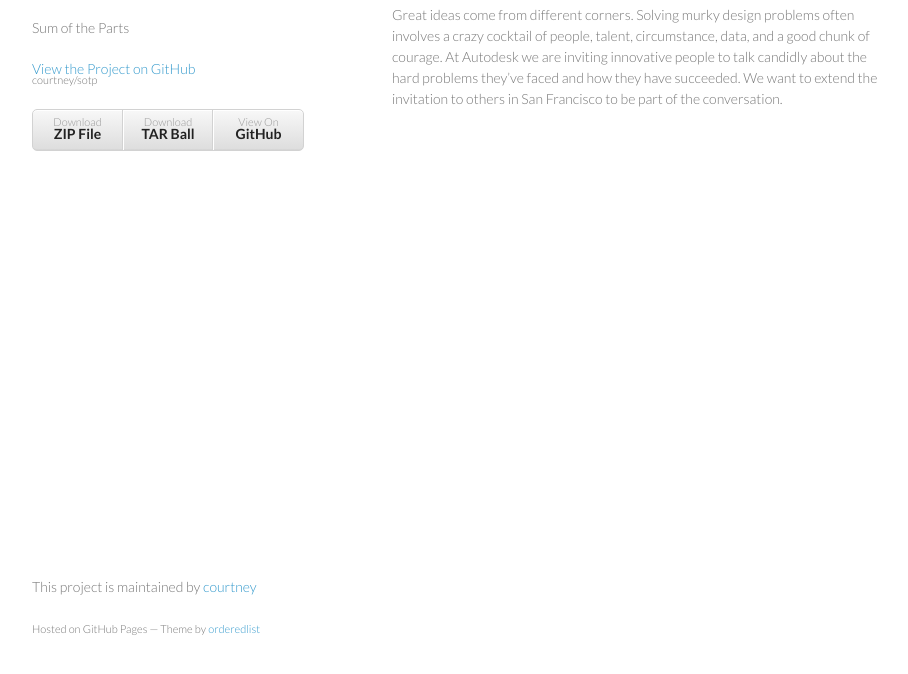
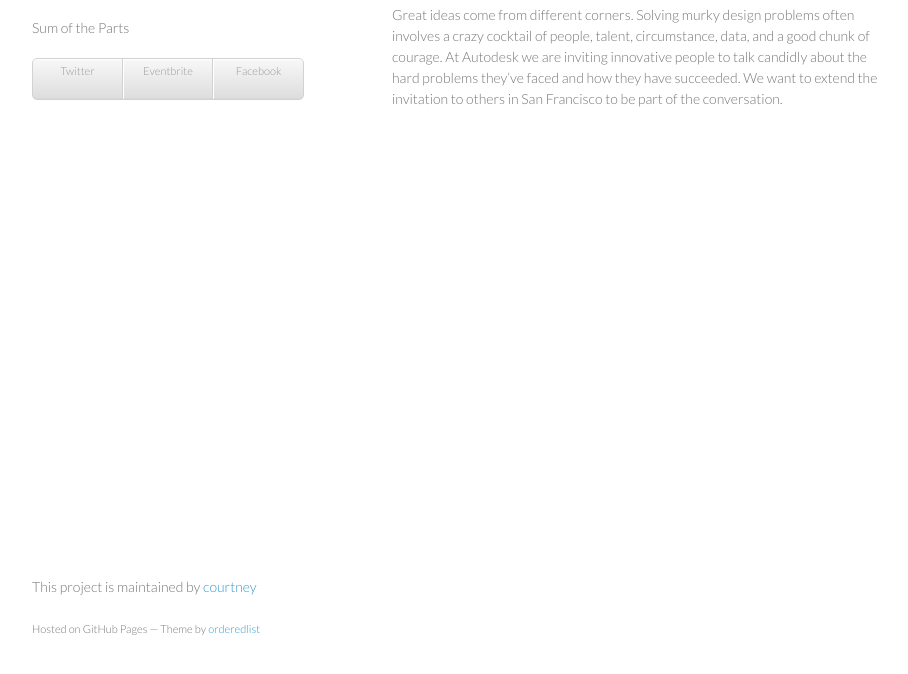
Before and after one commit to courtney/sotp, a plain HTML site: page index.html in a window 1280 px wide. Shown: the part 92-766 px from the top of the page, without its empty margins (178-1086 px from the left). Drawn offline with Linux system fonts and the light colour scheme.

Commit message:
Update index.html

```diff
--- a/index.html
+++ b/index.html
@@ -18,13 +18,10 @@
         <h1>SOTP</h1>
         <p>Sum of the Parts</p>
 
-        <p class="view"><a href="https://github.com/courtney/sotp">View the Project on GitHub <small>courtney/sotp</small></a></p>
-
-
         <ul>
-          <li><a href="https://github.com/courtney/sotp/zipball/master">Download <strong>ZIP File</strong></a></li>
-          <li><a href="https://github.com/courtney/sotp/tarball/master">Download <strong>TAR Ball</strong></a></li>
-          <li><a href="https://github.com/courtney/sotp">View On <strong>GitHub</strong></a></li>
+          <li><a href="https://twitter.com/sotp_series">Twitter</a></li>
+          <li><a href="http://sotpautodesk.eventbrite.com">Eventbrite</a></li>
+          <li><a href="https://www.facebook.com/sotpseries">Facebook</a></li>
         </ul>
       </header>
       <section>
```
